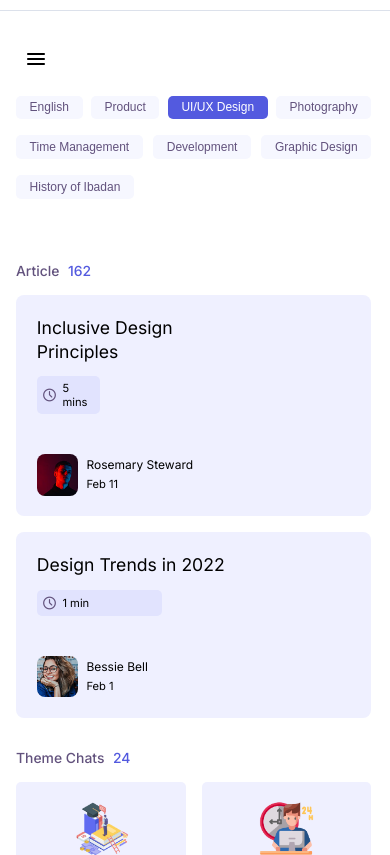
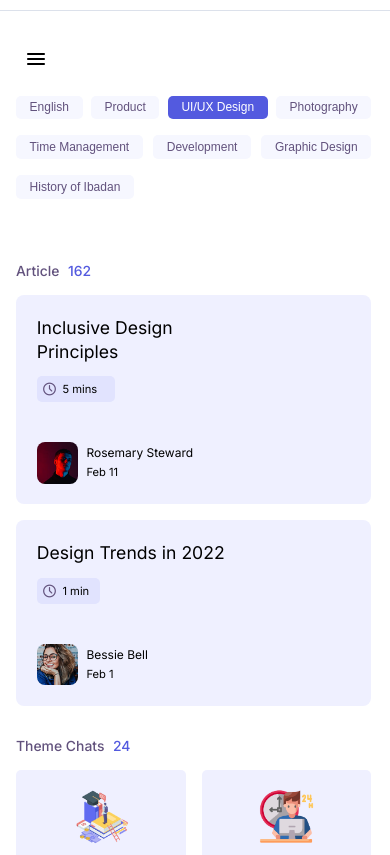
Before and after one commit to Peluboy/learning-light, a plain HTML site: page index.html in a window 390 px wide. Shown: the part 48-903 px from the top of the page. Drawn offline with nearby package versions, Linux system fonts and the light colour scheme; a web font is replaced by a local one.

```diff
--- a/css/style.css
+++ b/css/style.css
@@ -190,4 +190,12 @@ nav .navbar .close__btn {
     overflow-y: scroll;
     padding-right: 0;
   }
+
+  .grid-item-1 .time-stamp {
+    width: 25% !important;
+  }
+
+  .grid-item-1_1 .time-stamp {
+    width: 20% !important;
+  }
 }
```
